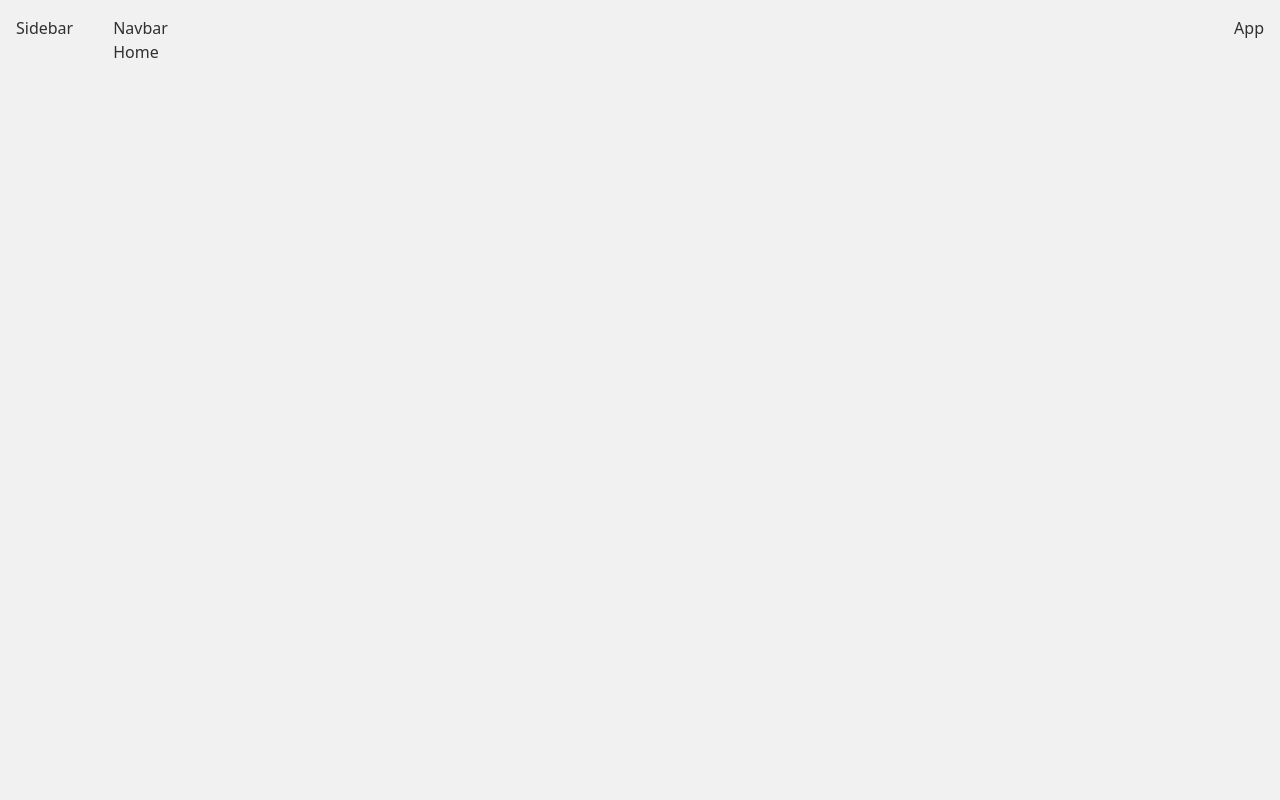
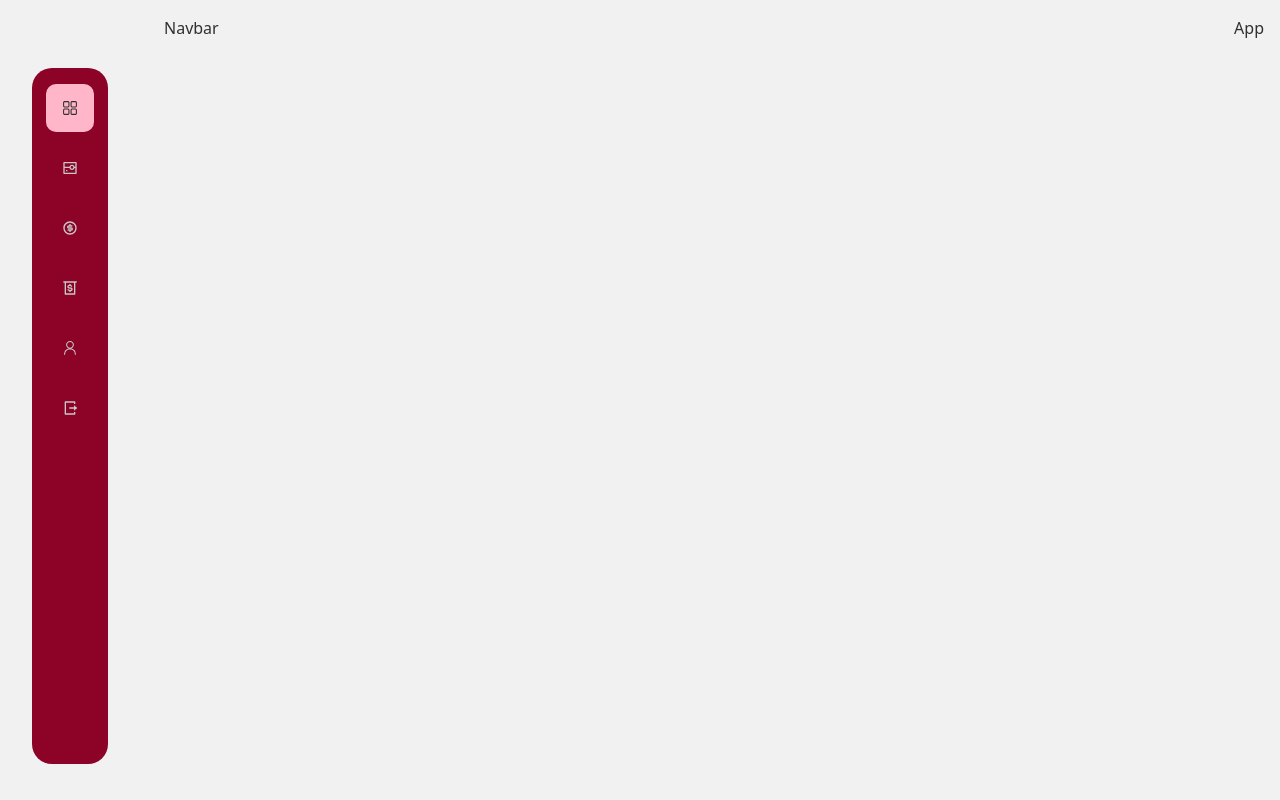
Before and after one commit to CAPTAIN320/SourceLink, a Next.js app in the folder frontend/: page /CreateProject in a window 1280 px wide. Built offline with nearby package versions, Linux system fonts and the light colour scheme.

Commit message:
Added Sidebar

```diff
--- a/frontend/package.json
+++ b/frontend/package.json
@@ -21,6 +21,7 @@
     "postcss": "8.4.21",
     "react": "18.2.0",
     "react-dom": "18.2.0",
+    "react-icons": "^4.8.0",
     "react-router-dom": "^6.10.0",
     "tailwindcss": "3.3.1"
   }
--- a/frontend/src/components/Sidebar.jsx
+++ b/frontend/src/components/Sidebar.jsx
@@ -1,9 +1,89 @@
-import React from 'react'
+import React, { useState } from "react";
+import Link from "next/link";
+import { useRouter } from "next/router";
+import { RxDashboard, RxPerson } from "react-icons/rx";
+import { RiLogoutBoxRLine, RiProjectorLine, RiMoneyDollarCircleLine } from "react-icons/ri";
+import { BiMoneyWithdraw } from "react-icons/bi";
+
+// import { navlinks } from '../constants';
+
+const navlinks = [
+  {
+    name: "dashboard",
+    link: "/",
+    icon: <RxDashboard />,
+    disabled: false,
+  },
+  {
+    name: "project",
+    link: "/create-project",
+    icon: <RiProjectorLine />,
+    disabled: false,
+  },
+  {
+    name: "payment",
+    link: "/",
+    icon: <RiMoneyDollarCircleLine />,
+    disabled: false,
+  },
+  {
+    name: "withdraw",
+    link: "/",
+    icon: <BiMoneyWithdraw />,
+    disabled: false,
+  },
+  {
+    name: "profile",
+    link: "/profile",
+    icon: <RxPerson />,
+    disabled: false,
+  },
+  {
+    name: "logout",
+    link: "/",
+    icon: <RiLogoutBoxRLine />,
+    disabled: false,
+  },
+];
+
+const Icon = ({ styles, name, icon, isActive, disabled, handleClick }) => (
+  <div
+    className={`w-[48px] h-[48px] rounded-[10px] ${
+      isActive === name ? 'bg-primary-content' : 'text-primary-content'
+    } flex justify-center items-center ${
+      disabled || isActive !== name ? 'grayscale' : ''
+    } cursor-pointer ${styles}`}
+    onClick={handleClick}
+  >
+    {icon}
+  </div>
+);
 
 const Sidebar = () => {
+  const router = useRouter();
+  const [isActive, setIsActive] = useState("dashboard");
+
   return (
-    <div>Sidebar</div>
-  )
-}
+    <div className="flex justify-between items-center flex-col sticky top-5 h-[93vh] w-full sm:w-auto sm:mx-4">
+    <div className="flex-1 flex flex-col justify-between items-center bg-primary rounded-[20px] w-[76px] py-4 mt-12">
+      <div className="flex flex-col justify-center items-center gap-3">
+        {navlinks.map((link) => (
+          <Icon
+            key={link.name}
+            {...link}
+            isActive={isActive}
+            handleClick={() => {
+              if (!link.disabled) {
+                setIsActive(link.name);
+                router.push(link.link);
+              }
+            }}
+          />
+        ))}
+      </div>
+      </div>
+    </div>
+  );
+};
 
-export default Sidebar
+export default Sidebar;
--- /dev/null
+++ b/frontend/src/components/index.js
@@ -0,0 +1,2 @@
+export { default as Sidebar } from './Sidebar';
+export { default as Navbar } from './Navbar';
--- a/frontend/src/pages/_app.jsx
+++ b/frontend/src/pages/_app.jsx
@@ -1,9 +1,8 @@
 import React from 'react'
-import { Route, Routes } from 'react-router-dom'
+import { BrowserRouter, Routes, Route } from 'react-router-dom'
 import "../styles/globals.css"
 
-import Sidebar from '@/components/Sidebar'
-import Navbar from '@/components/Navbar'
+import { Sidebar, Navbar } from '../components'
 
 import ProjectDetails  from './ProjectDetails'
 import CreateProject from './CreateProject'
@@ -18,7 +17,13 @@ const App = () => {
       </div>
       <div className='flex-1 max-sm:w-full max-w-[1280px] mx-auto sm:pr-5'>
         <Navbar />
-        <Home />
+
+        {/* <Routes>
+          <Route path="/" element={<Home />} />
+          <Route path="/profile" element={<Profile />} />
+          <Route path="/create-project" element={<CreateProject />} />
+          <Route path="/project-details/:id" element={<ProjectDetails />} />
+        </Routes> */}
       </div>
       App
     </div>
```
Also changed, not shown: 1 other file (tests, documents, lock files or other folders).
